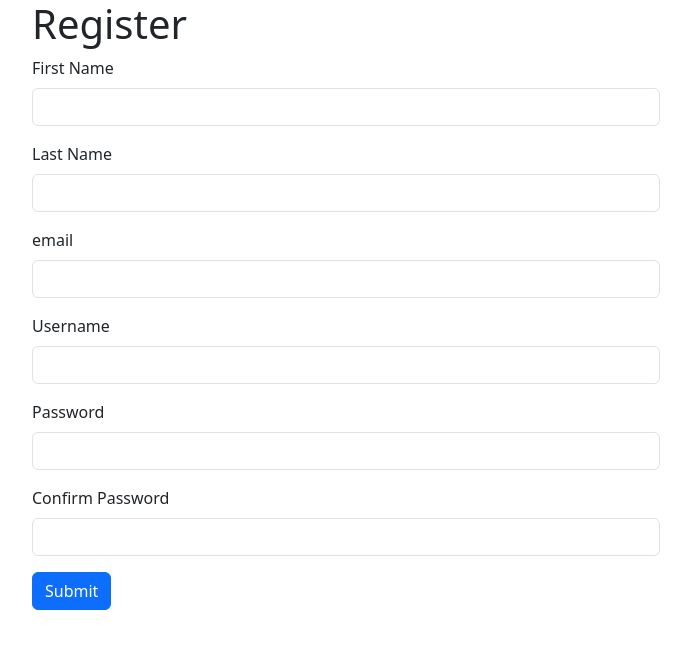
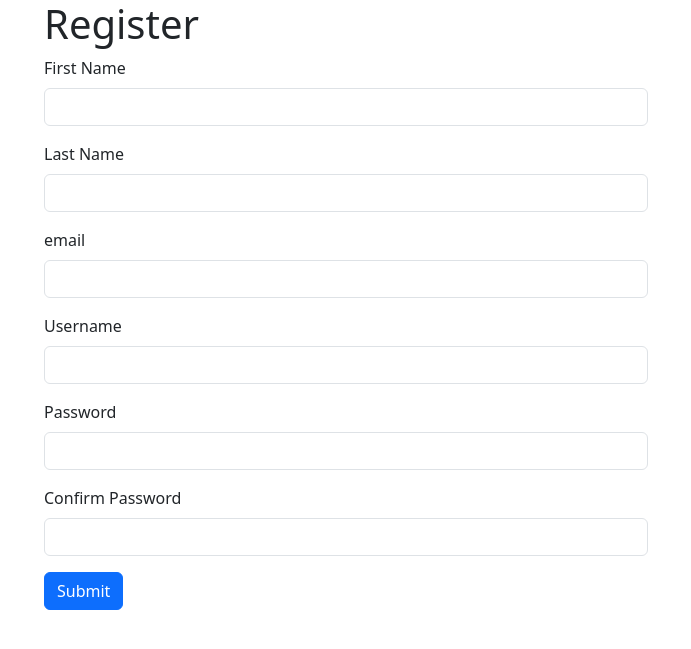
Before and after one commit to Nelisoft/pacblog, a Django app: template Userauth/templates/userauth/register.html in a window 1280 px wide. Shown: the top 649 px of the page, without its empty margins (294-985 px from the left). Run offline with Django 3.2, Linux system fonts and the light colour scheme; the template is opened without the code that fills it, so the values that code supplies are empty.

Commit message:
Add padding to registration form container

```diff
--- a/Userauth/templates/userauth/register.html
+++ b/Userauth/templates/userauth/register.html
@@ -11,7 +11,7 @@
 
 <body>
   <div class="row">
-    <div class="col-md-6 mx-auto">
+    <div class="col-md-6 mx-auto px-4">
       {% if messages %}
       {% for message in messages %}
       <div class="alert alert-danger alert-dismissible fade show" role="alert">
```
